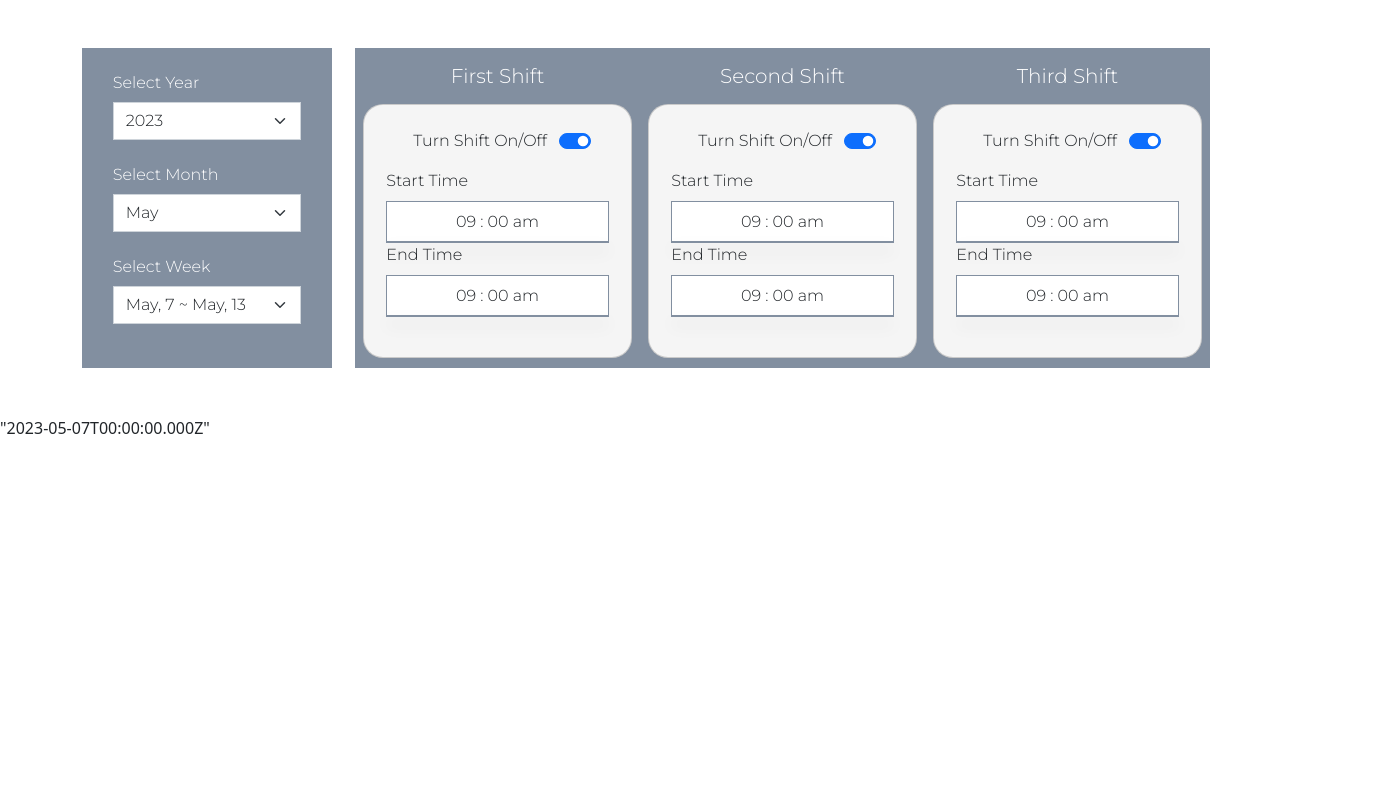
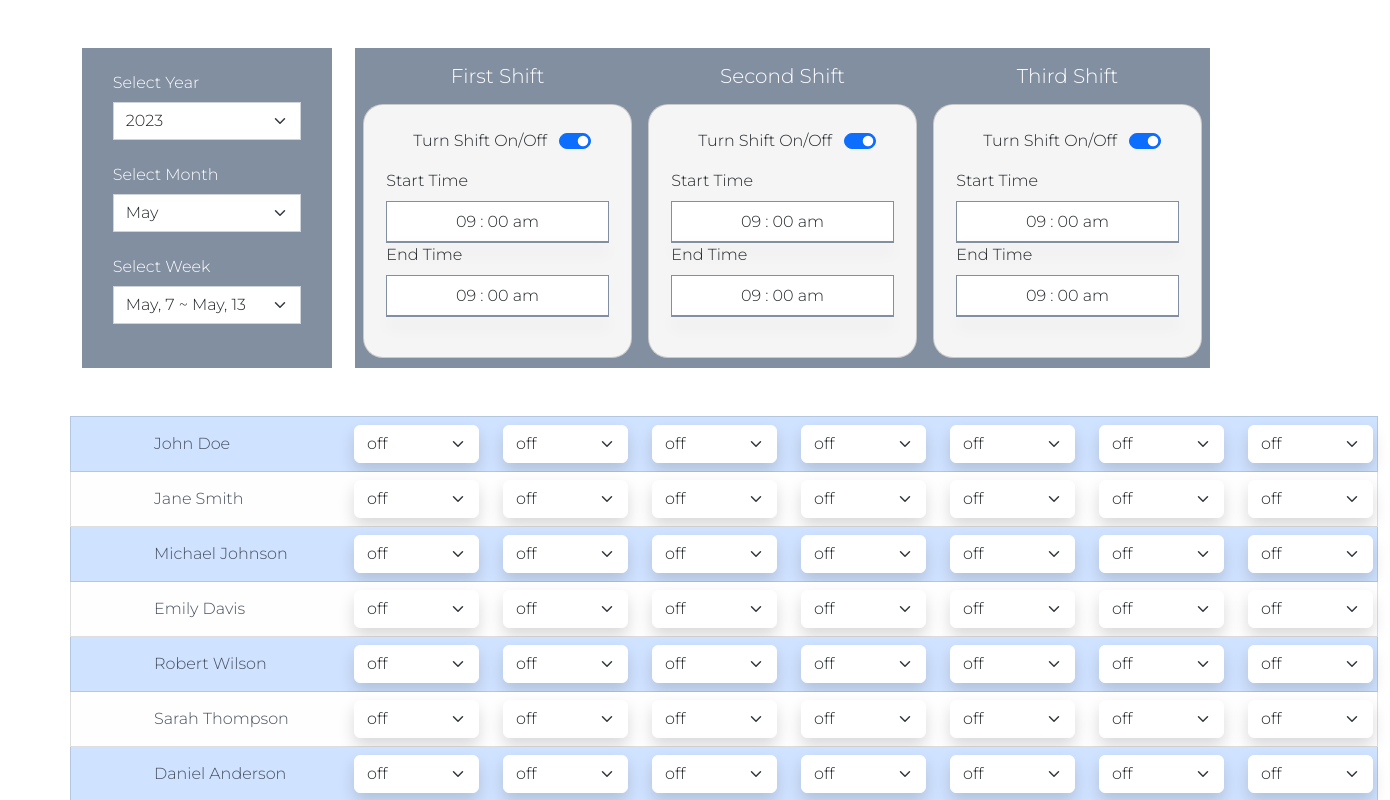
Before and after one commit to LAARC-FSU/HOA-Manager-UI, an Angular app: page / in a window 1280 px wide. Shown: the top 800 px of the page, 1390 px wide, since content can reach past the window. Built offline with nearby package versions, Linux system fonts and the light colour scheme.

Commit message:
Made a scrollable container for the employee-schedule component and styled it a bit.

```diff
--- a/src/app/make-schedule/employee-schedule/employee-schedule.component.html
+++ b/src/app/make-schedule/employee-schedule/employee-schedule.component.html
@@ -1,40 +1,40 @@
-<div class="container">
+<div class="container list-group">
   <div class="row align-items-baseline flex-nowrap" (change)="onChange()">
-    <div class="col">
+    <div class="col name" style="min-width: 200px">
       <span style="white-space: nowrap">{{employeeScheduleObj.empName}}</span>
     </div>
     <div class="col">
-      <select [(ngModel)]="sun" class="form-select">
+      <select [(ngModel)]="sun" class="form-select shadow" [disabled] = "shifts[0] === 'vacation'">
         <option *ngFor="let shift of shifts" [value]="shift">{{shift}}</option>
       </select>
     </div>
     <div class="col">
-      <select [(ngModel)]="mon" class="form-select">
+      <select [(ngModel)]="mon" class="form-select shadow" [disabled] = "shifts[0] === 'vacation'">
         <option *ngFor="let shift of shifts" [value]="shift">{{shift}}</option>
       </select>
     </div>
     <div class="col">
-      <select [(ngModel)]="tue" class="form-select">
+      <select [(ngModel)]="tue" class="form-select shadow" [disabled] = "shifts[0] === 'vacation'">
         <option *ngFor="let shift of shifts" [value]="shift">{{shift}}</option>
       </select>
     </div>
     <div class="col">
-      <select [(ngModel)]="wed" class="form-select">
+      <select [(ngModel)]="wed" class="form-select shadow" [disabled] = "shifts[0] === 'vacation'">
         <option *ngFor="let shift of shifts" [value]="shift">{{shift}}</option>
       </select>
     </div>
     <div class="col">
-      <select [(ngModel)]="thu" class="form-select">
+      <select [(ngModel)]="thu" class="form-select shadow" [disabled] = "shifts[0] === 'vacation'">
         <option *ngFor="let shift of shifts" [value]="shift">{{shift}}</option>
       </select>
     </div>
     <div class="col">
-      <select [(ngModel)]="fri" class="form-select">
+      <select [(ngModel)]="fri" class="form-select shadow" [disabled] = "shifts[0] === 'vacation'">
         <option *ngFor="let shift of shifts" [value]="shift">{{shift}}</option>
       </select>
     </div>
     <div class="col">
-      <select [(ngModel)]="sat" class="form-select">
+      <select [(ngModel)]="sat" class="form-select shadow" [disabled] = "shifts[0] === 'vacation'">
         <option *ngFor="let shift of shifts" [value]="shift">{{shift}}</option>
       </select>
     </div>
--- a/src/app/make-schedule/employee-schedule/employee-schedule.component.scss
+++ b/src/app/make-schedule/employee-schedule/employee-schedule.component.scss
@@ -1,8 +1,6 @@
 .form-select{
-  min-width: 145px;
-}
-container{
-  overflow: scroll;
+  min-width: 125px;
+  border-color: white;
 }
 form{
   align-items: center;
--- a/src/app/make-schedule/employee-schedule/employee-schedule.component.ts
+++ b/src/app/make-schedule/employee-schedule/employee-schedule.component.ts
@@ -139,6 +139,4 @@ export class EmployeeScheduleComponent implements OnInit, OnChanges {
   get vacation(): boolean {
     return this.employeeScheduleObj.empVacation;
   }
-
-
 }
--- a/src/app/make-schedule/make-schedule.component.html
+++ b/src/app/make-schedule/make-schedule.component.html
@@ -17,11 +17,20 @@
       </div>
     </div>
   </div>
-<!--  <div class="row">-->
-<!--    <employee-schedule (sendSchedule)="getSchedules($event)" [employeeName]="'Alfredo Borroto'" [shifts]="shifts" [tempShifts]="shifts"></employee-schedule>-->
-<!--  </div>-->
+  <!--  <div class="row">-->
+  <!--    <employee-schedule (sendSchedule)="getSchedules($event)" [employeeName]="'Alfredo Borroto'" [shifts]="shifts" [tempShifts]="shifts"></employee-schedule>-->
+  <!--  </div>-->
+
+  <div class="row overflow-auto" style="height: 600px; width: 1320px">
+    <ul class="list-group">
+      <li *ngFor="let employee of employees; let even = even" class="list-group-item"
+          [ngClass]="{ 'list-group-item-primary': even, 'list-group-item-light': !even }"
+      style="color:#454E5C; border-radius: 0">
+        <employee-schedule (sendSchedule)="getSchedules($event)" [employeeName]="employee" [shifts]="shifts"
+                           [tempShifts]="shifts"></employee-schedule>
+      </li>
+    </ul>
+  </div>
+
 
 </div>
-
-
-{{timeFrame[0]|json}}
--- a/src/app/make-schedule/make-schedule.component.ts
+++ b/src/app/make-schedule/make-schedule.component.ts
@@ -18,6 +18,28 @@ export class MakeScheduleComponent implements OnInit{
   timeFrame: Date[] = [];
   shifts: string[] = ['off'];
   schedules: {[key:string]: {}[]} = {};
+  employees: string[] = [
+    'John Doe',
+    'Jane Smith',
+    'Michael Johnson',
+    'Emily Davis',
+    'Robert Wilson',
+    'Sarah Thompson',
+    'Daniel Anderson',
+    'Jennifer Thomas',
+    'David Martinez',
+    'Jessica Lee',
+    'Andrew Taylor',
+    'Nicole Clark',
+    'Matthew Rodriguez',
+    'Olivia Hall',
+    'William Walker',
+    'Sophia Young',
+    'James Lewis',
+    'Ava Turner',
+    'Christopher Baker',
+    'Mia Mitchell'
+  ];
 
   ngOnInit() {
     this.buildingShiftsOptions();
@@ -26,13 +48,13 @@ export class MakeScheduleComponent implements OnInit{
     this.shifts = ['off'];
 
     if (this.firstShiftTime.start !== 'shift is off'){
-      this.shifts.push('first shift');
+      this.shifts.push('1st shift');
     }
     if (this.secondShiftTime.start !== 'shift is off'){
-      this.shifts.push('second shift');
+      this.shifts.push('2nd shift');
     }
     if (this.thirdShiftTime.start !== 'shift is off'){
-      this.shifts.push('third shift');
+      this.shifts.push('3rd shift');
     }
   }
 
```
